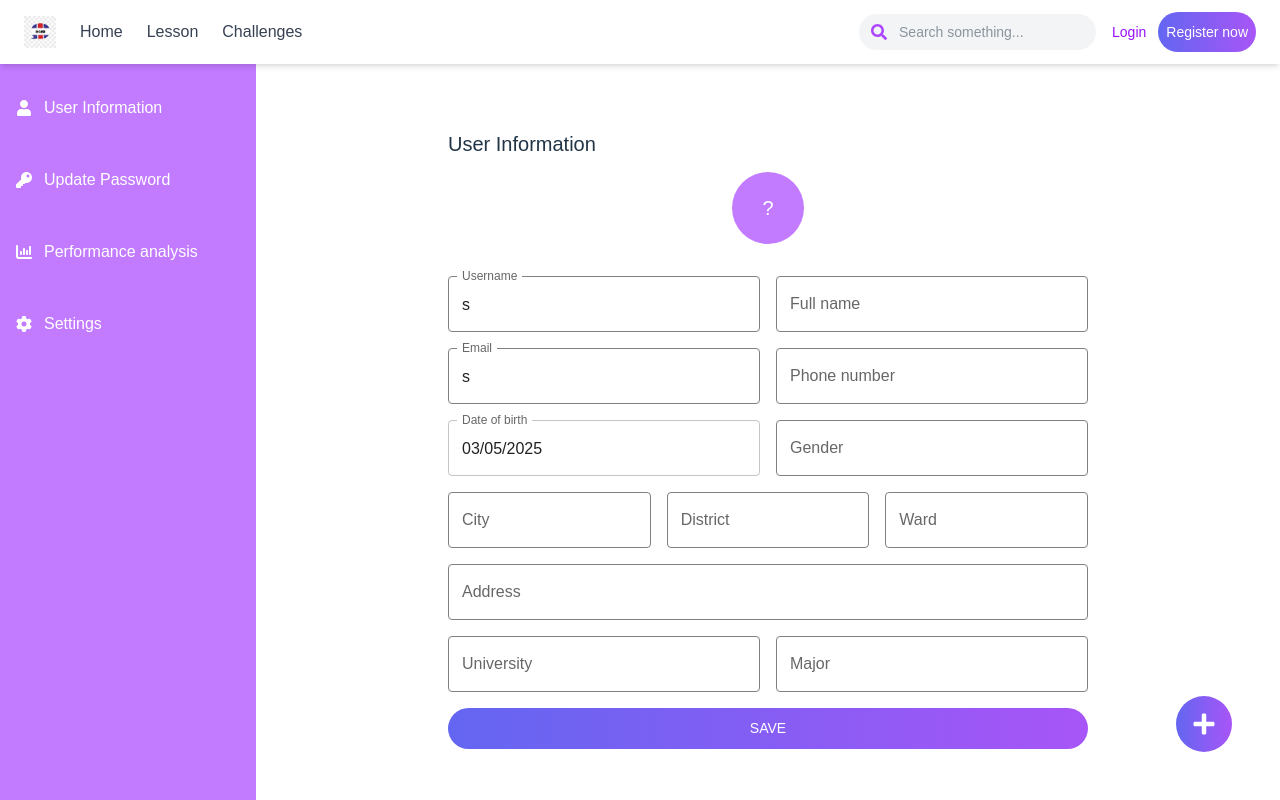
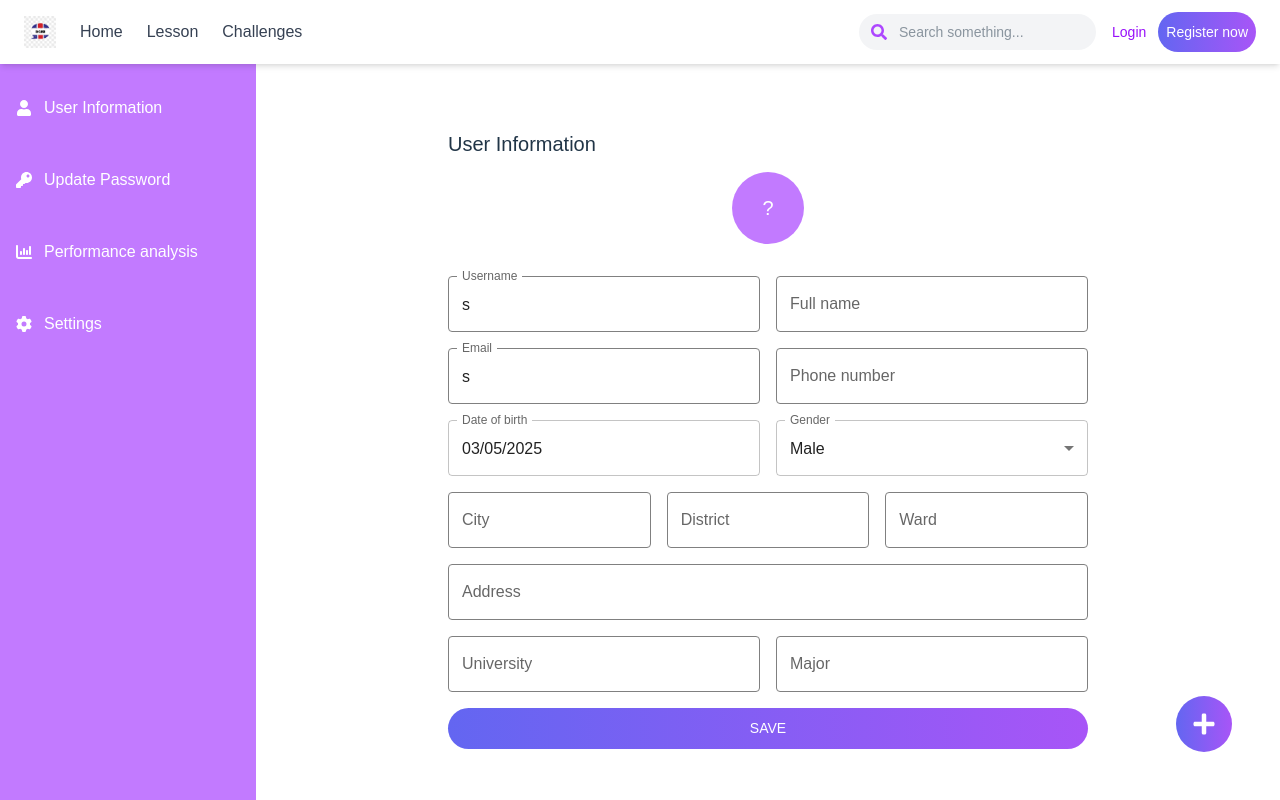
Before and after one commit to thungan1909/easyEnglish, a React (Vite) app: page /user/profile-account in a window 1280 px wide. Built offline with nearby package versions, Linux system fonts and the light colour scheme; a web font is replaced by a local one.

Commit message:
select date

```diff
--- a/src/components/atoms/CDatePicker/CDatePicker.tsx
+++ b/src/components/atoms/CDatePicker/CDatePicker.tsx
@@ -11,6 +11,18 @@ const CDatePicker = ({ onChange, value, label }: IDatePicker) => {
         onChange(val);
       }}
       className="w-full"
+      sx={{
+        "& .MuiOutlinedInput-root": {
+          "&:hover fieldset, &.Mui-focused fieldset": {
+            borderColor: "purple",
+          },
+        },
+        "& .MuiInputLabel-root": {
+          "&.Mui-focused": {
+            color: "purple",
+          },
+        },
+      }}
     />
   );
 };
--- a/src/components/atoms/CSelect/CSelect.tsx
+++ b/src/components/atoms/CSelect/CSelect.tsx
@@ -1,4 +1,65 @@
-const CSelect = () => {
-  return <></>;
+import {
+  FormControl,
+  InputLabel,
+  MenuItem,
+  Select,
+  SelectChangeEvent,
+} from "@mui/material";
+import { ISelect } from "./types";
+
+const CSelect = ({
+  options,
+  value,
+  onChangeValue,
+  placeholder,
+  label,
+}: ISelect) => {
+  const handleChange = (e: SelectChangeEvent<string>) => {
+    const selectedValue = e.target.value;
+    if (onChangeValue) onChangeValue(selectedValue);
+  };
+
+  return (
+    <FormControl
+      fullWidth
+      sx={{
+        "& .MuiOutlinedInput-root": {
+          "&.Mui-focused fieldset": {
+            borderColor: "purple",
+          },
+        },
+        "& .MuiInputLabel-root": {
+          "&.Mui-focused": {
+            color: "purple",
+          },
+        },
+      }}
+    >
+      {label && <InputLabel>{label}</InputLabel>}
+
+      <Select
+        value={value || options[0].value}
+        onChange={handleChange}
+        className="w-full"
+        displayEmpty
+        label={label}
+      >
+        {placeholder && (
+          <MenuItem disabled value={placeholder}>
+            {placeholder}
+          </MenuItem>
+        )}
+        {options?.map((item, index) => (
+          <MenuItem
+            key={item.value.toString() + index}
+            value={item.value}
+            disabled={item.disabled}
+          >
+            {item.label}
+          </MenuItem>
+        ))}
+      </Select>
+    </FormControl>
+  );
 };
 export default CSelect;
--- a/src/pages/user/ProfileAccount/pages/UserInformation.tsx
+++ b/src/pages/user/ProfileAccount/pages/UserInformation.tsx
@@ -11,6 +11,8 @@ import CTextField from "../../../../components/atoms/CTextField/CTextField";
 import CButton from "../../../../components/atoms/CButton/CButton";
 import CDatePicker from "../../../../components/atoms/CDatePicker/CDatePicker";
 import dayjs from "dayjs";
+import CSelect from "../../../../components/atoms/CSelect/CSelect";
+import { IOption } from "../../../../types/common";
 
 const UserInformation = () => {
   const currentUser = useUser();
@@ -33,6 +35,11 @@ const UserInformation = () => {
   const onSubmitProfile = (data: TUserEditInfoSchema) => {
     console.log(data);
   };
+
+  const genderOptions: IOption<string>[] = [
+    { label: "Male", value: "male" },
+    { label: "Female", value: "female" },
+  ];
 
   console.log(watch());
   return (
@@ -148,7 +155,7 @@ const UserInformation = () => {
               render={({ field: { value, onChange } }) => (
                 <>
                   <CDatePicker
-                    value={value ? dayjs(value) : null} // Convert Date to Dayjs
+                    value={value ? dayjs(value) : null}
                     onChange={onChange}
                     label="Date of birth"
                   />
@@ -160,14 +167,14 @@ const UserInformation = () => {
             <Controller
               name="gender"
               control={control}
-              render={({ field, fieldState }) => (
+              render={({ field: { value, onChange }, fieldState }) => (
                 <>
-                  <CTextField
-                    {...field}
-                    type="text"
+                  <CSelect
+                    options={genderOptions}
+                    value={value}
+                    onChangeValue={onChange}
                     label="Gender"
-                    placeholder="Gender"
-                    className="w-full"
+                    placeholder="Select gender"
                   />
                   {fieldState.error && (
                     <Typography color="error" variant="caption">
--- /dev/null
+++ b/src/types/common.ts
@@ -0,0 +1,5 @@
+export interface IOption<TValue extends string | number | boolean = string> {
+  label: string;
+  value: TValue;
+  disabled?: boolean;
+}
```
Also changed, not shown: src/components/atoms/CSelect/types.ts (+9 -1 lines).
